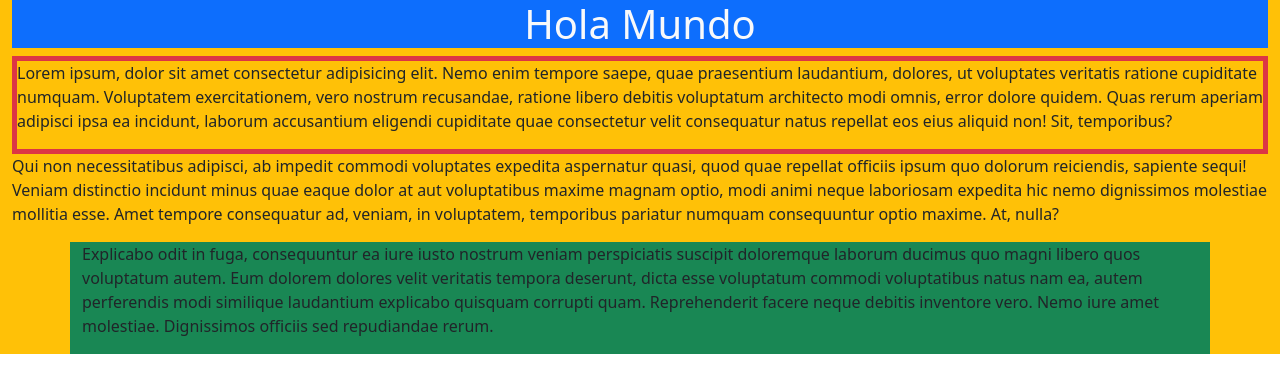
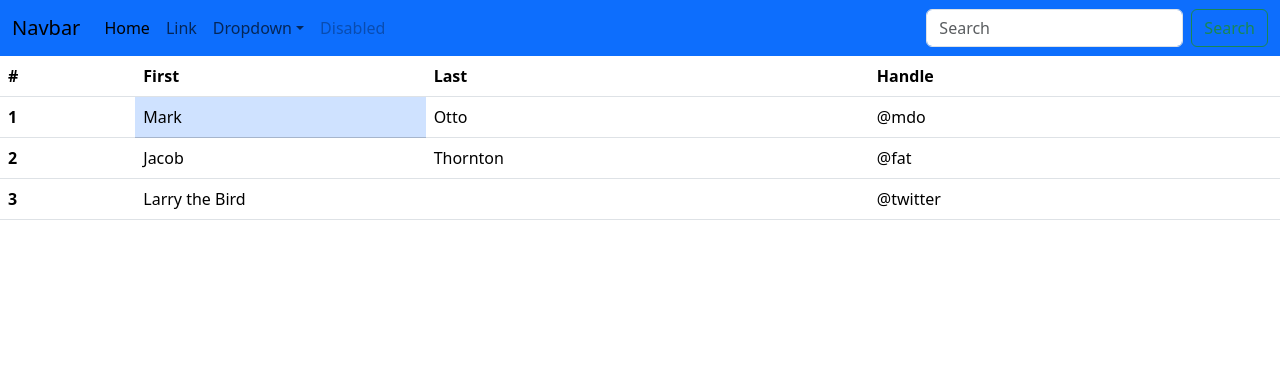
Before and after one commit to diegoaedof/bootstrap-modulo2, a plain HTML site: page index.html in a window 1280 px wide. Drawn offline with nearby package versions, Linux system fonts and the light colour scheme.

Commit message:
se agrega index con componentes bootstrap; se agrega grid.html

```diff
--- a/index.html
+++ b/index.html
@@ -1,24 +1,98 @@
 <!DOCTYPE html>
-<html lang="en">
+<html lang="es">
 <head>
     <meta charset="UTF-8">
     <meta name="viewport" content="width=device-width, initial-scale=1.0">
-    <title>Intro a Bootstrap</title>
+    <title>Componentes de Bootstrap</title>
     <link href="https://cdn.jsdelivr.net/npm/bootstrap@5.3.3/dist/css/bootstrap.min.css" rel="stylesheet" integrity="sha384-QWTKZyjpPEjISv5WaRU9OFeRpok6YctnYmDr5pNlyT2bRjXh0JMhjY6hW+ALEwIH" crossorigin="anonymous">
 </head>
 <body>
-    <main class="container-fluid bg-warning d-flex flex-column">
-        <h1 class="text-light bg-primary text-center">Hola Mundo</h1>
-        <article class="border border-5 border-danger">
-            <p>Lorem ipsum, dolor sit amet consectetur adipisicing elit. Nemo enim tempore saepe, quae praesentium laudantium, dolores, ut voluptates veritatis ratione cupiditate numquam. Voluptatem exercitationem, vero nostrum recusandae, ratione libero debitis voluptatum architecto modi omnis, error dolore quidem. Quas rerum aperiam adipisci ipsa ea incidunt, laborum accusantium eligendi cupiditate quae consectetur velit consequatur natus repellat eos eius aliquid non! Sit, temporibus?</p>
-        </article>
-        <article>
-            <p>Qui non necessitatibus adipisci, ab impedit commodi voluptates expedita aspernatur quasi, quod quae repellat officiis ipsum quo dolorum reiciendis, sapiente sequi! Veniam distinctio incidunt minus quae eaque dolor at aut voluptatibus maxime magnam optio, modi animi neque laboriosam expedita hic nemo dignissimos molestiae mollitia esse. Amet tempore consequatur ad, veniam, in voluptatem, temporibus pariatur numquam consequuntur optio maxime. At, nulla?</p>
-        </article>
-        <article class="container-md bg-success">
-            <p>Explicabo odit in fuga, consequuntur ea iure iusto nostrum veniam perspiciatis suscipit doloremque laborum ducimus quo magni libero quos voluptatum autem. Eum dolorem dolores velit veritatis tempora deserunt, dicta esse voluptatum commodi voluptatibus natus nam ea, autem perferendis modi similique laudantium explicabo quisquam corrupti quam. Reprehenderit facere neque debitis inventore vero. Nemo iure amet molestiae. Dignissimos officiis sed repudiandae rerum.</p>
-        </article>
-    </main>
+
+    <nav class="navbar navbar-expand-lg bg-primary">
+        <div class="container-fluid">
+            <a class="navbar-brand" href="#">Navbar</a>
+            <button class="navbar-toggler" type="button" data-bs-toggle="collapse" data-bs-target="#navbarSupportedContent" aria-controls="navbarSupportedContent" aria-expanded="false" aria-label="Toggle navigation">
+            <span class="navbar-toggler-icon"></span>
+            </button>
+            <div class="collapse navbar-collapse" id="navbarSupportedContent">
+                <ul class="navbar-nav me-auto mb-2 mb-lg-0">
+                    <li class="nav-item">
+                    <a class="nav-link active" aria-current="page" href="#">Home</a>
+                    </li>
+                    <li class="nav-item">
+                    <a class="nav-link" href="#">Link</a>
+                    </li>
+                    <li class="nav-item dropdown">
+                        <a class="nav-link dropdown-toggle" href="#" role="button" data-bs-toggle="dropdown" aria-expanded="false">Dropdown</a>
+                        <ul class="dropdown-menu">
+                            <li><a class="dropdown-item" href="#">Action</a></li>
+                            <li><a class="dropdown-item" href="#">Another action</a></li>
+                            <li><hr class="dropdown-divider"></li>
+                            <li><a class="dropdown-item" href="#">Something else here</a></li>
+                        </ul>
+                    </li>
+                    <li class="nav-item">
+                        <a class="nav-link disabled" aria-disabled="true">Disabled</a>
+                    </li>
+                </ul>
+                <form class="d-flex" role="search">
+                    <input class="form-control me-2" type="search" placeholder="Search" aria-label="Search">
+                    <button class="btn btn-outline-success" type="submit">Search</button>
+                </form>
+            </div>
+        </div>
+    </nav>
+
+    <table class="table table-hover ">
+        <thead>
+            <tr> <!-- Table Row-->
+                <th scope="col">#</th>
+                <th scope="col">First</th>
+                <th scope="col">Last</th>
+                <th scope="col">Handle</th>
+            </tr>
+        </thead>
+        <tbody>
+            <tr>
+                <th scope="row">1</th>
+                <td class="table-primary">Mark</td>
+                <td>Otto</td>
+                <td>@mdo</td>
+            </tr>
+            <tr>
+                <th scope="row">2</th>
+                <td>Jacob</td>
+                <td>Thornton</td>
+                <td>@fat</td>
+            </tr>
+            <tr>
+                <th scope="row">3</th>
+                <td colspan="2">Larry the Bird</td>
+                <td>@twitter</td>
+            </tr>
+        </tbody>
+    </table>
+
+    <!--<form class="form-control" action="">
+
+        <label for="nombre">Nombre</label>
+        <input class="form-control" type="text" name="nombre">
+
+        <label for="telefono">Teléfono</label>
+        <input class="form-control" type="number" name="telefono" max="99999999">
+
+        <label for="email">Correo</label>
+        <input class="form-control" type="email" name="email">
+
+        <label>Fecha<input type="date" class="form-control"></label>
+
+        <input class="form-check-input" type="radio" value="Radio">
+
+        <button class="form-control" type="submit">Listo</button>
+
+
+    </form> -->
+
 
     <script src="https://cdn.jsdelivr.net/npm/bootstrap@5.3.3/dist/js/bootstrap.bundle.min.js" integrity="sha384-YvpcrYf0tY3lHB60NNkmXc5s9fDVZLESaAA55NDzOxhy9GkcIdslK1eN7N6jIeHz" crossorigin="anonymous"></script>
 </body>
--- a/styles.css
+++ /dev/null
@@ -1,3 +0,0 @@
-h1 {
-    color: white;
-}
```
Also changed, not shown: grid.html (added, +35 -0 lines).
